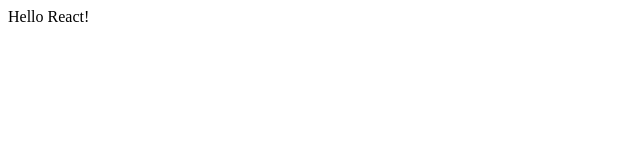
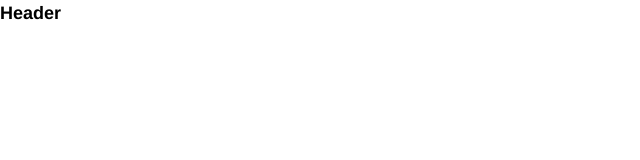
Before and after one commit to LiangJunrong/React, a React (Create React App) app in the folder JianShu/: page / in a window 1280 px wide. Shown: the top 160 px of the page, without its empty margins (0-640 px from the left). Built offline with nearby package versions, Linux system fonts and the light colour scheme.

Commit message:
React 系列 - Demo Two - 简书

```diff
--- a/JianShu/package.json
+++ b/JianShu/package.json
@@ -3,6 +3,7 @@
   "version": "0.1.0",
   "private": true,
   "dependencies": {
+    "antd": "^3.16.1",
     "react": "^16.8.4",
     "react-dom": "^16.8.4",
     "react-scripts": "2.1.8"
--- a/JianShu/src/App.js
+++ b/JianShu/src/App.js
@@ -1,10 +1,11 @@
 import React, { Component } from 'react';
+import Header from './common/header';
 
 class App extends Component {
   render() {
     return (
       <div className="App">
-        Hello React!
+        <Header />
       </div>
     );
   }
--- /dev/null
+++ b/JianShu/src/common/header/index.js
@@ -0,0 +1,13 @@
+import React, { Component } from 'react';
+
+class Header extends Component {
+  render() {
+    return (
+      <div>
+        <h1>Header</h1>
+      </div>
+    )
+  }
+}
+
+export default Header;
--- a/JianShu/src/index.js
+++ b/JianShu/src/index.js
@@ -1,5 +1,7 @@
 import React from 'react';
 import ReactDOM from 'react-dom';
 import App from './App';
+import './reset.css';
+import './index.css';
 
 ReactDOM.render(<App />, document.getElementById('root'));
--- /dev/null
+++ b/JianShu/src/reset.css
@@ -0,0 +1,63 @@
+/*
+  * reset 的目的不是让默认样式在所有浏览器下一致，而是减少默认样式有可能带来的问题。
+  * The purpose of reset is not to allow default styles to be consistent across all browsers, but to reduce the potential problems of default styles.
+  * create by jsliang
+*/
+
+/** 清除内外边距 - clearance of inner and outer margins **/
+body, h1, h2, h3, h4, h5, h6, hr, p, blockquote, /* 结构元素 - structural elements */
+dl, dt, dd, ul, ol, li, /* 列表元素 - list elements */
+pre, /* 文本格式元素 - text formatting elements */
+form, fieldset, legend, button, input, textarea, /* 表单元素 - from elements */
+th, td /* 表格元素 - table elements */ {
+    margin: 0;
+    padding: 0;
+}
+
+/** 设置默认字体 - setting the default font **/
+body, button, input, select, textarea {
+    font: 18px/1.5 '黑体', Helvetica, sans-serif;
+}
+h1, h2, h3, h4, h5, h6, button, input, select, textarea { font-size: 100%; }
+
+/** 重置列表元素 - reset the list element **/
+ul, ol { list-style: none; }
+
+/** 重置文本格式元素 - reset the text format element **/
+a, a:hover { text-decoration: none; }
+
+/** 重置表单元素 - reset the form element **/
+button { cursor: pointer; }
+input { font-size: 18px; outline: none; }
+
+/** 重置表格元素 - reset the table element **/
+table { border-collapse: collapse; border-spacing: 0; }
+
+/*
+  * 图片自适应 - image responsize
+  * 1. 清空浏览器对图片的设置
+  * 2. <div>图片</div> 的情况下，图片会撑高 div，这么设置可以清除该影响
+*/
+img { border: 0; display: inline-block; width: 100%; max-width: 100%; height: auto; vertical-align: middle; }
+
+/*
+  * 默认box-sizing是content-box，该属性导致padding会撑大div，使用border-box可以解决该问题
+  * set border-box for box-sizing when you use div, it solve the problem when you add padding and don't want to make the div width bigger
+*/
+div, input { box-sizing: border-box; }
+
+/** 清除浮动 - clear float **/
+.jsliang-clear:after, .clear:after {
+    content: '\20';
+    display: block;
+    height: 0;
+    clear: both;
+}
+.jsliang-clear, .clear {
+    *zoom: 1;
+}
+
+/** 设置input的placeholder - set input placeholder **/
+input::-webkit-input-placeholder { color: #919191; font-size: 1em } /* Webkit browsers */
+input::-moz-placeholder { color: #919191; font-size: 1em } /* Mozilla Firefox */
+input::-ms-input-placeholder { color: #919191; font-size: 1em } /* Internet Explorer */
```
Also changed, not shown: JianShu/src/index.css (added).
